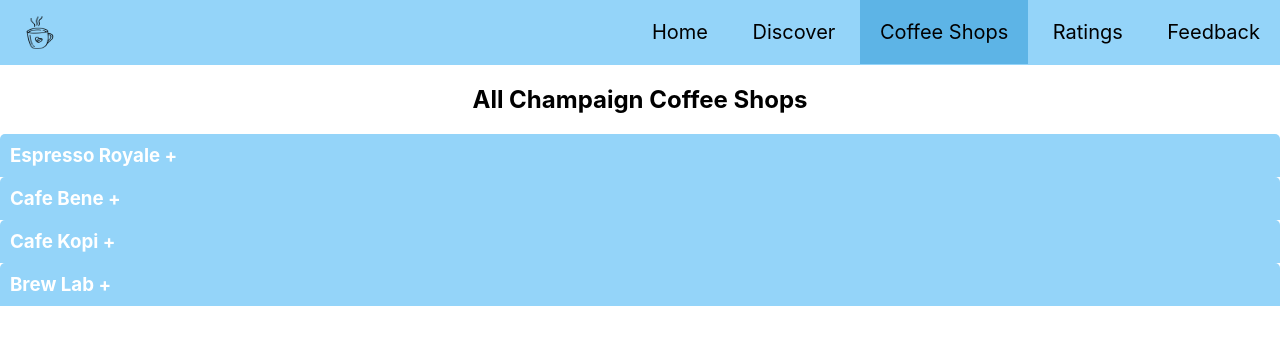
After one commit to CS222-UIUC/course-project-champaign-coffee, a Flask app: page /coffee_shops in a window 1280 px wide. The commit adds this page. Shown: the top 345 px of the page. Run offline with Flask 3, Linux system fonts and the light colour scheme.

Commit message:
Create Coffee Shops page
created coffee shops page that displays all champaign coffee shops with details and user ratings.

```diff
--- a/app.py
+++ b/app.py
@@ -1,6 +1,6 @@
 """ FLASK SERVER FOR WEB APP """
 from flask import Flask, render_template, request, redirect, url_for
-from db import CoffeeShop, Item, CoffeeData, session
+from db import CoffeeShop, Item, CoffeeData, UserFeedback, SiteFeedback, session
 
 app = Flask(__name__)
 app_version = '1.0'
@@ -35,6 +35,20 @@ def discover():
     return render_template('discover.html')
 
 
+@app.route('/coffee_shops')
+def coffee_shops():
+    coffee_shop_details = []
+    for shop in session.query(CoffeeShop).all():
+        feedbacks = session.query(UserFeedback).filter(
+            UserFeedback.coffee_shop_id == shop.id).all()
+        coffee_shop_details.append({
+            'shop': shop,
+            'feedbacks': feedbacks
+        })
+
+    return render_template('coffee_shops.html', coffee_shop_details=coffee_shop_details)
+
+
 @app.route('/ratings')
 def ratings():
     return render_template('ratings.html')
@@ -53,7 +67,11 @@ def submit_rating():
         return render_template('ratings.html', error="Invalid coffee shop name.")
 
     coffee_shop.update_ratings(float(rating))
-   #  session.add(self)
+    session.commit()
+
+    user_feedback = UserFeedback(
+        coffee_shop_id=coffee_shop.id, rating=rating, feedback=feedback)
+    session.add(user_feedback)
     session.commit()
 
     # local testing
@@ -72,6 +90,11 @@ def feedback():
 @app.route('/submit-feedback', methods=['POST'])
 def submit_feedback():
     feedback = request.form.get('textbox')
+
+    site_feedback = SiteFeedback(feedback=feedback)
+    session.add(site_feedback)
+    session.commit()
+
     print(f"New feedback received: {feedback}")
     return render_template('feedback.html', feedback=feedback)
 
--- a/static/style.css
+++ b/static/style.css
@@ -34,7 +34,9 @@ body {
 	color: white;
 }
 
-button, .find-my-coffee, .submit {
+button,
+.find-my-coffee,
+.submit {
 	background-color: #94D4F9;
 	color: white;
 	font-size: 24px;
@@ -95,3 +97,38 @@ button, .find-my-coffee, .submit {
 	border: 1px solid #ccc;
 	padding: 10px;
 }
+
+.coffee-shop h3 {
+	background-color: #94D4F9;
+	padding: 10px;
+	color: white;
+	border-radius: 5px 5px 0 0;
+	margin-top: 0;
+	margin-bottom: 0;
+}
+
+.coffee-shop-details {
+	background-color: #dff3ff;
+	padding: 10px;
+	border-radius: 0 0 5px 5px;
+}
+
+.coffee-shop-details p,
+.coffee-shop-details h4,
+.coffee-shop-details ul {
+	margin: 0;
+	padding: 0;
+	padding-bottom: 5px;
+}
+
+.coffee-shop-details ul {
+	padding-left: 20px;
+}
+
+.coffee-shop-details li {
+	padding-bottom: 5px;
+}
+
+.expand-icon {
+	cursor: pointer;
+}
--- /dev/null
+++ b/templates/coffee_shops.html
@@ -0,0 +1,56 @@
+<!DOCTYPE html>
+<html>
+<head>
+	<link rel="stylesheet" type="text/css" href="{{ url_for('static', filename='style.css') }}?v={{ app_version }}">
+	<link rel="preconnect" href="https://fonts.googleapis.com">
+	<link rel="preconnect" href="https://fonts.gstatic.com" crossorigin>
+    <script src="{{ url_for('static', filename='script.js') }}?v={{ app_version }}"></script>
+	<title>Champaign Coffee</title>
+    <script>
+        function toggleDetails(id) {
+            const details = document.getElementById(`details-${id}`);
+            const icon = document.getElementById(`icon-${id}`);
+            if (details.style.display === 'none') {
+                details.style.display = 'block';
+                icon.innerText = '-';
+            } else {
+                details.style.display = 'none';
+                icon.innerText = '+';
+            }
+        }
+    </script>
+</head>
+<body>
+	<!-- HTML code -->
+		<div class="topnav">
+			<img src="static/logo.png?v=1.0" alt="Coffee logo" style="float:left; width: 80px; height:65px;">
+			<a href="{{url_for('home')}}">Home</a>
+			<a href="{{url_for('discover')}}">Discover</a>
+			<a class="active" href="{{ url_for('coffee_shops') }}">Coffee Shops</a>
+			<a href="{{url_for('ratings')}}">Ratings</a>
+			<a href="{{ url_for('feedback') }}">Feedback</a>
+		</div>
+		<center><h2>All Champaign Coffee Shops</h2></center>
+		<div class="coffee-shops">
+			{% for detail in coffee_shop_details %}
+			<div class="coffee-shop">
+					<h3 onclick="toggleDetails('{{ detail.shop.id }}')">{{ detail.shop.name }} <span class="expand-icon" id="icon-{{ detail.shop.id }}">+</span></h3>
+					<div class="coffee-shop-details" id="details-{{ detail.shop.id }}" style="display: none;">
+						<p>Location: {{ detail.shop.location }}</p>
+						<p>Average Rating: {{ detail.shop.ratings or 'N/A' }}</p>
+						<h4>User Ratings:</h4>
+						{% if detail.feedbacks %}
+						<ul>
+							{% for feedback in detail.feedbacks %}
+							<li>Rating: {{ feedback.rating }} - Comment: {{ feedback.feedback }}</li>
+							{% endfor %}
+						</ul>
+						{% else %}
+						<p class="no-feedback">No feedback yet.</p>
+						{% endif %}
+					</div>
+			</div>
+			{% endfor %}
+    	</div>
+</body>
+</html>
--- a/templates/discover.html
+++ b/templates/discover.html
@@ -14,6 +14,7 @@
 		<img src="static/logo.png?v=1.0" alt="Coffee logo" style="float:left; width: 80px; height:65px;">
 		<a href="{{ url_for('home') }}">Home</a>
 		<a class="active" href="{{ url_for('discover') }}">Discover</a>
+		<a href="{{url_for('coffee_shops')}}">Coffee Shops</a>
 		<a href="{{ url_for('ratings') }}">Ratings</a>
 		<a href="{{ url_for('feedback') }}">Feedback</a>
 	</div>
--- a/templates/feedback.html
+++ b/templates/feedback.html
@@ -13,6 +13,7 @@
 		<img src="static/logo.png?v=1.0" alt="Coffee logo" style="float:left; width: 80px; height:65px;">
 		<a href="{{url_for('home')}}">Home</a>
 		<a href = "{{url_for('discover')}}">Discover</a>
+		<a href="{{url_for('coffee_shops')}}">Coffee Shops</a>
 		<a href="{{url_for('ratings')}}">Ratings</a>
 		<a class="active" href="{{ url_for('feedback') }}">Feedback</a>
 	</div>
--- a/templates/index.html
+++ b/templates/index.html
@@ -13,6 +13,7 @@
 		<img src="static/logo.png?v=1.0" alt="Coffee logo" style="float:left; width: 80px; height:65px;">
 		<a class="active" href="{{ url_for('home') }}">Home</a>
 		<a href="{{ url_for('discover') }}">Discover</a>
+		<a href="{{url_for('coffee_shops')}}">Coffee Shops</a>
 		<a href="{{ url_for('ratings') }}">Ratings</a>
 		<a href="{{ url_for('feedback') }}">Feedback</a>
 	</div>
--- a/templates/ratings.html
+++ b/templates/ratings.html
@@ -13,6 +13,7 @@
 		<img src="/static/logo.png?v=1.0" alt="Coffee logo" style="float:left; width: 80px; height:65px;">
 		<a href = "{{ url_for('home') }}">Home</a>
 		<a href="{{ url_for('discover') }}">Discover</a>
+		<a href="{{url_for('coffee_shops')}}">Coffee Shops</a>
 		<a class="active" href="{{ url_for('ratings') }}">Ratings</a>
 		<a href="{{ url_for('feedback') }}">Feedback</a>
 	</div>
```
Also changed, not shown: static/script.js (+5 -5 lines), champaign_menu.db. Lines whose indentation alone changed are shown as unchanged.
